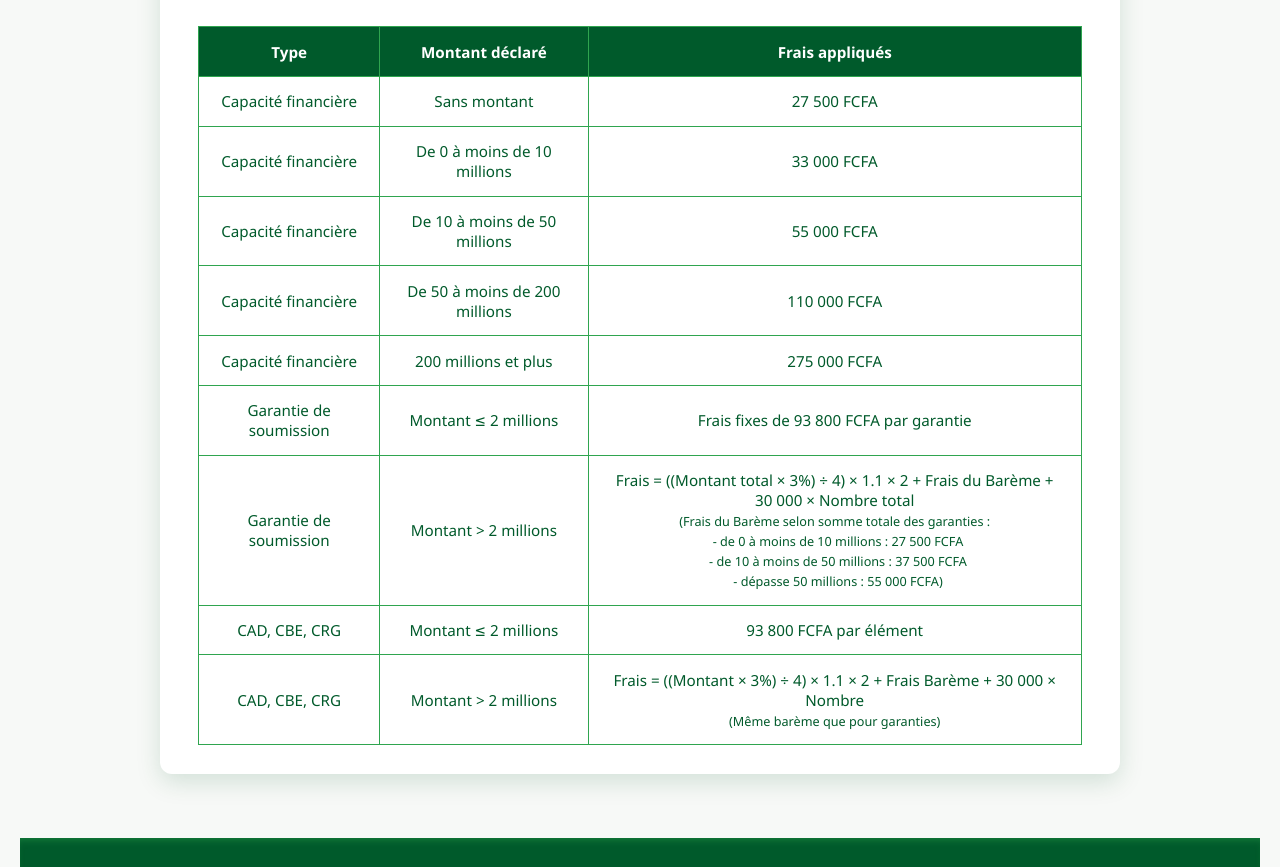
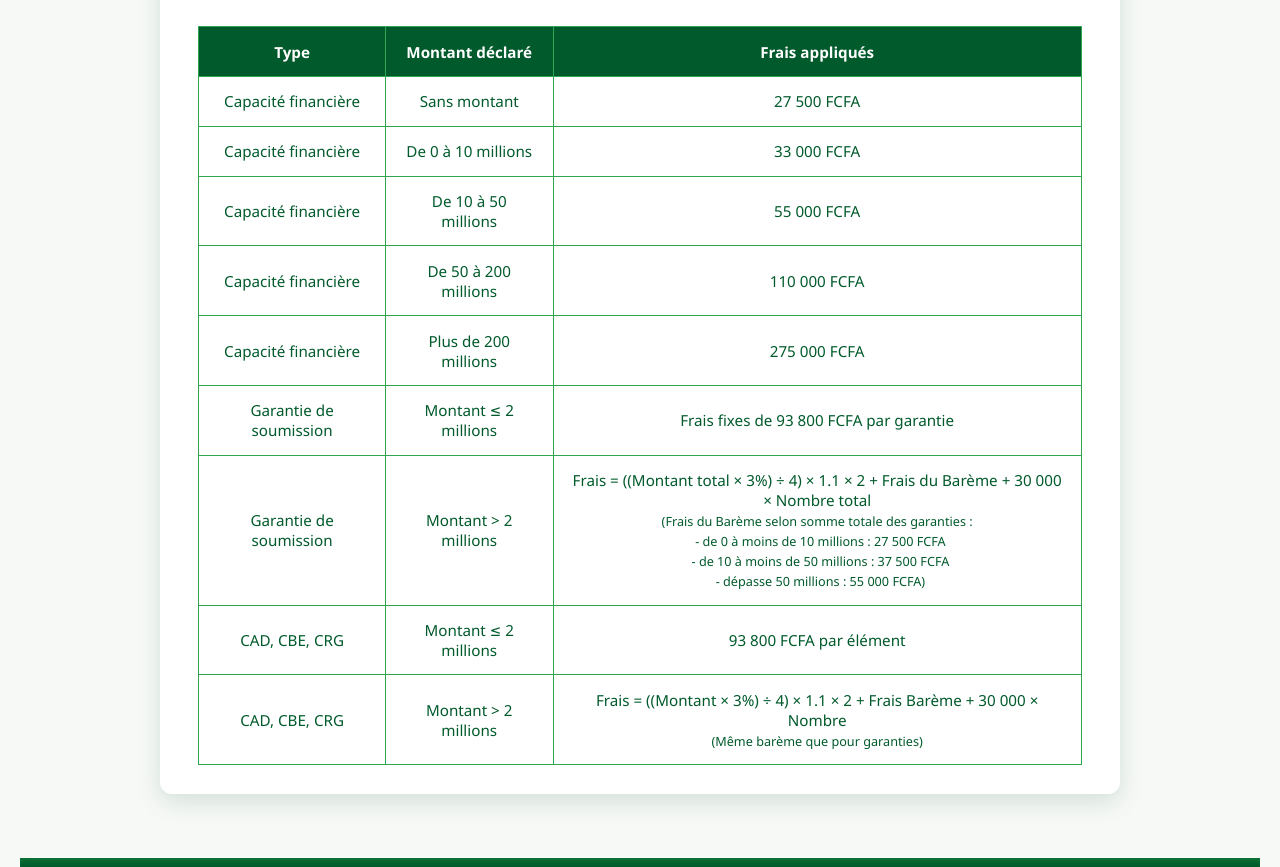
Before and after one commit to Olmedo-ux/Simulateur, a plain HTML site: page index.html in a window 1280 px wide. Shown: the part 1300-2167 px from the top of the page. Drawn offline with Linux system fonts and the light colour scheme.

Commit message:
Update financial capacity descriptions in index.html

```diff
--- a/index.html
+++ b/index.html
@@ -123,22 +123,22 @@
         </tr>
         <tr>
           <td>Capacité financière</td>
-          <td>De 0 à moins de 10 millions</td>
+          <td>De 0 à 10 millions</td>
           <td>33 000 FCFA</td>
         </tr>
         <tr>
           <td>Capacité financière</td>
-          <td>De 10 à moins de 50 millions</td>
+          <td>De 10 à 50 millions</td>
           <td>55 000 FCFA</td>
         </tr>
         <tr>
           <td>Capacité financière</td>
-          <td>De 50 à moins de 200 millions</td>
+          <td>De 50 à 200 millions</td>
           <td>110 000 FCFA</td>
         </tr>
         <tr>
           <td>Capacité financière</td>
-          <td>200 millions et plus</td>
+          <td>Plus de 200 millions</td>
           <td>275 000 FCFA</td>
         </tr>
         <tr>
```
